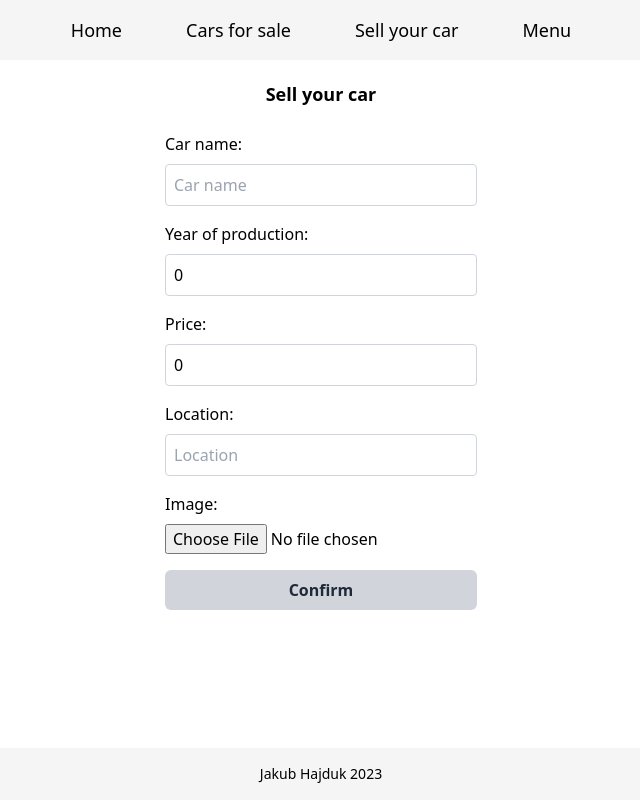
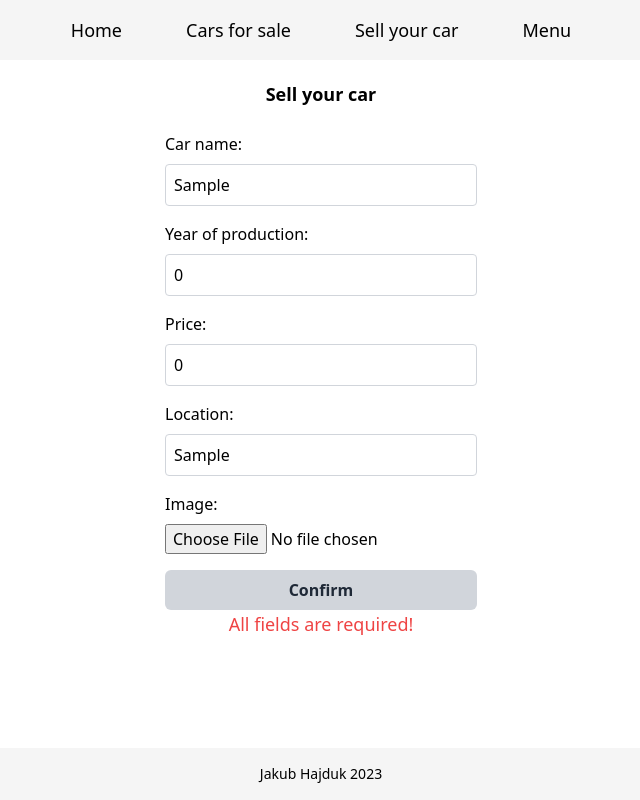
Before and after one commit to jakubhajduk53/cars-app, a React (Create React App) app: page /sell-your-car in a window 1280 px wide. Both pictures are taken after typing "Sample", "Sample" into the empty fields and a click on the button "Confirm". Shown: the whole page, without its empty margins (319-959 px from the left). Built offline with nearby package versions, Linux system fonts and the light colour scheme; no server answers; the database is empty.

Commit message:
feat: add validation to SellYourCarPage form

```diff
--- a/src/pages/SellYourCarPage.js
+++ b/src/pages/SellYourCarPage.js
@@ -11,6 +11,8 @@ function SellYourCarPage(props) {
     location: "",
     image_url: "",
   });
+
+  const [formError, setFormError] = useState(false);
 
   const CDNURL =
     "https://fomgpntxpamdvhnbyiyr.supabase.co/storage/v1/object/public/cars/";
@@ -31,6 +33,18 @@ function SellYourCarPage(props) {
 
   async function handleClick(event) {
     event.preventDefault();
+
+    if (
+      !car.name ||
+      !car.year_of_production ||
+      !car.price ||
+      !car.location ||
+      !car.image_url
+    ) {
+      setFormError(true);
+      return;
+    }
+
     const { data, error } = await supabase.from("cars").insert([
       {
         name: car.name,
@@ -48,6 +62,8 @@ function SellYourCarPage(props) {
       location: "",
       image_url: "",
     });
+
+    setFormError(false);
 
     props.update();
   }
@@ -127,8 +143,12 @@ function SellYourCarPage(props) {
             onChange={uploadImage}
             className="mb-4"
           />
-
           <Button onClick={handleClick} value="Confirm" className="w-full" />
+          {formError && (
+            <p className="text-red-500 text-center text-lg">
+              All fields are required!
+            </p>
+          )}
         </form>
       </div>
     </div>
```
